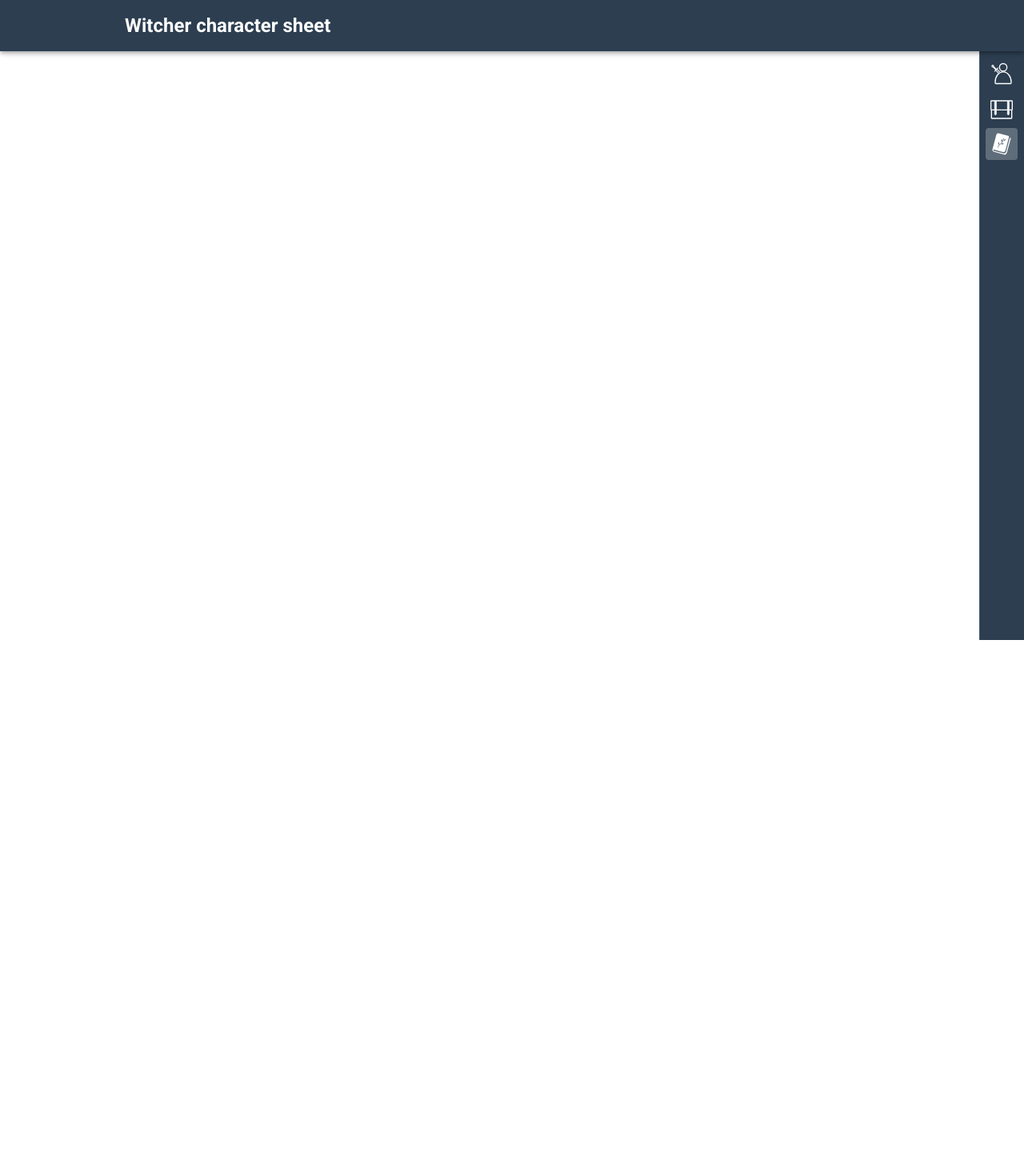
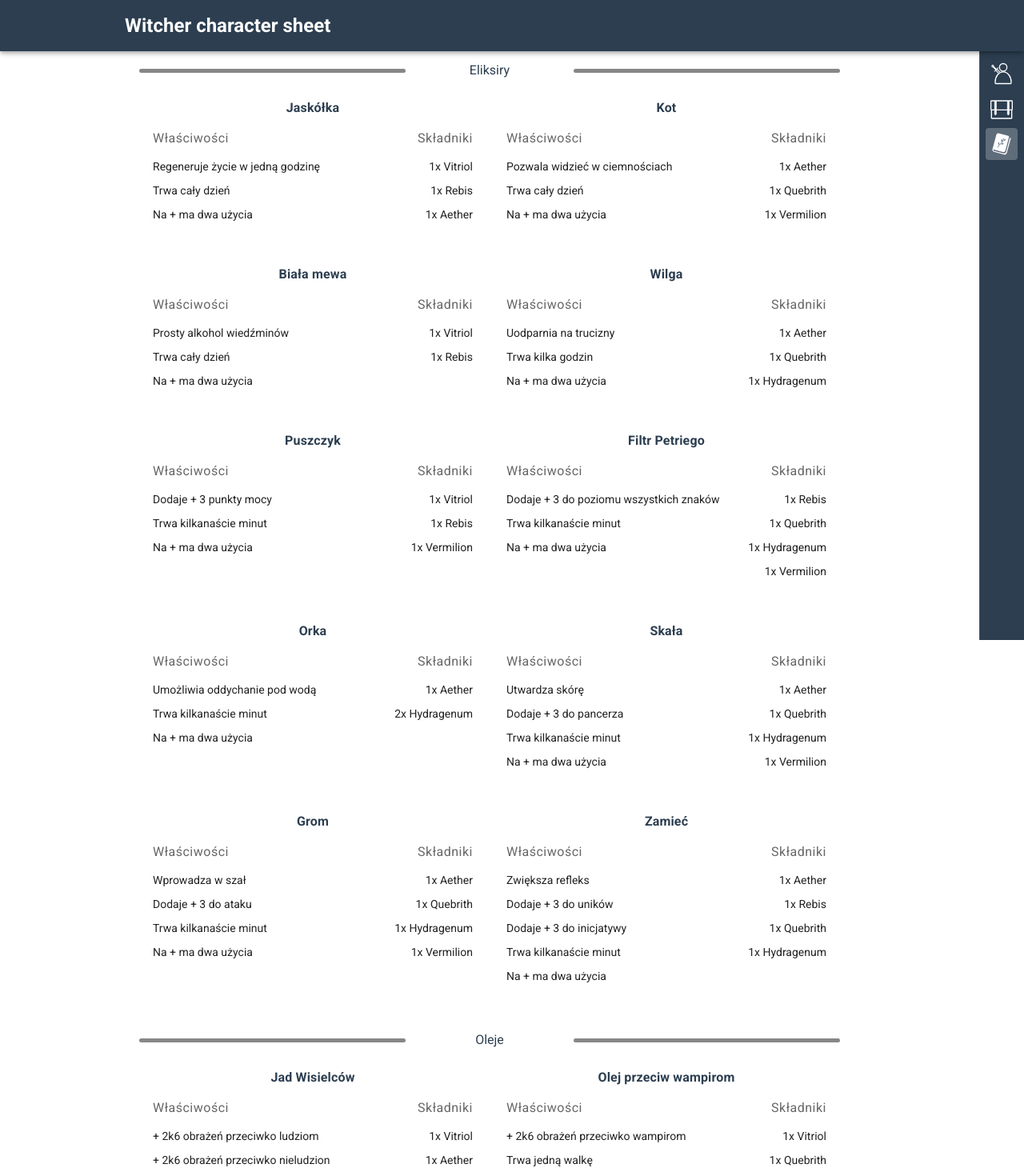
Before and after one commit to DzordzoMen/witcher-character-sheet, a Vue app: page /card/1/recipe in a window 1280 px wide. Shown: the top 1470 px of the page at 80% size. Before the commit the page ends 800 px from the top, so only its background shows below. Built offline with nearby package versions, Linux system fonts and the light colour scheme.

Commit message:
- created Recipes info view with new component - added new view to router

```diff
--- a/src/router/index.js
+++ b/src/router/index.js
@@ -4,6 +4,7 @@ import store from '../store';
 import Home from '../views/Home.vue';
 import WitcherCard from '../views/WitcherCard.vue';
 import Saddlebags from '../views/Saddlebags.vue';
+import RecipesInfo from '../views/RecipesInfo.vue';
 
 Vue.use(VueRouter);
 
@@ -32,6 +33,7 @@ const routes = [
     name: 'RecipeInfo',
     props: true,
     meta: { hasId: true },
+    component: RecipesInfo,
   },
 ];
 
--- /dev/null
+++ b/src/views/RecipesInfo.vue
@@ -0,0 +1,90 @@
+<template>
+  <loading-screen>
+    <template #resolved>
+      <v-row dense class="align-self-baseline">
+        <v-col cols="12" class="primary--text text-center recipe-title">
+          Eliksiry
+        </v-col>
+
+        <template v-for="(elixir, index) in Elixirs">
+          <v-col cols="12" md="6" :key="`elixir-${index}`">
+            <the-recipe-card
+              :name="elixir.name"
+              :recipe="elixir.recipe"
+              :properties="elixir.properties"
+            />
+          </v-col>
+        </template>
+        <v-col cols="12" class="primary--text text-center recipe-title">
+          Oleje
+        </v-col>
+
+        <template v-for="(oil, index) in Oils">
+          <v-col cols="12" md="6" :key="`oil-${index}`">
+            <the-recipe-card
+              :name="oil.name"
+              :recipe="oil.recipe"
+              :properties="oil.properties"
+            />
+          </v-col>
+        </template>
+        <v-col cols="12" class="primary--text text-center recipe-title">
+          Petardy
+        </v-col>
+
+        <template v-for="(bomb, index) in Bombs">
+          <v-col cols="12" md="6" :key="`bomb-${index}`">
+            <the-recipe-card
+              :name="bomb.name"
+              :recipe="bomb.recipe"
+              :properties="bomb.properties"
+            />
+          </v-col>
+        </template>
+      </v-row>
+    </template>
+  </loading-screen>
+</template>
+
+<script>
+import LoadingScreen from '../components/LoadingScreen.vue';
+import TheRecipeCard from '../components/TheRecipeCard.vue';
+
+import Elixirs from '../assets/data/elixirs.json';
+import Bombs from '../assets/data/bombs.json';
+import Oils from '../assets/data/oils.json';
+
+export default {
+  name: 'RecipesInfo',
+  components: {
+    LoadingScreen,
+    TheRecipeCard,
+  },
+  data: () => ({
+    Elixirs,
+    Bombs,
+    Oils,
+  }),
+};
+</script>
+
+<style lang="scss" scoped>
+.recipe-title {
+  display: flex;
+  justify-content: space-between;
+  align-items: center;
+
+  &:not(:first-child) {
+    padding-top: 24px;
+  }
+
+  &::before, &::after {
+    content: ' ';
+    display: inline-block;
+    background-color: rgba(0, 0, 0, 0.47);
+    border-radius: 8px;
+    width: 38%;
+    height: 5px;
+  }
+}
+</style>
```
